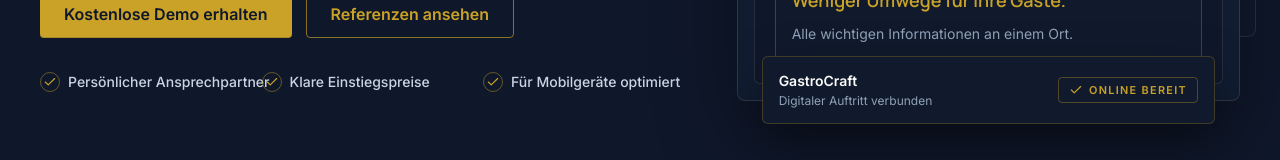
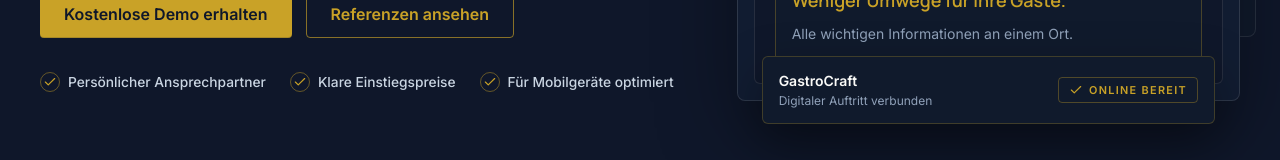
Before and after one commit to parvladimir/gastrocraft, a Next.js app: page / in a window 1280 px wide. Shown: the part 611-771 px from the top of the page. Built offline with nearby package versions, Linux system fonts and the light colour scheme; no server answers.

Commit message:
fix: balance hero trust item spacing

```diff
--- a/components/hero/hero-trust-items.tsx
+++ b/components/hero/hero-trust-items.tsx
@@ -8,9 +8,9 @@ const trustItems = [
 
 export function HeroTrustItems() {
   return (
-    <ul className="mt-8 grid max-w-[42rem] grid-cols-1 gap-x-6 gap-y-3 text-sm font-medium leading-6 text-slate-300 sm:grid-cols-2 xl:grid-cols-3">
+    <ul className="mt-8 grid max-w-[42rem] grid-cols-1 gap-x-6 gap-y-3 text-sm font-medium leading-6 text-slate-300 sm:grid-cols-2 xl:flex xl:flex-wrap xl:items-center xl:gap-x-6 xl:text-[0.86rem]">
       {trustItems.map((item) => (
-        <li key={item} className="flex min-w-0 items-center gap-2">
+        <li key={item} className="flex min-w-0 items-center gap-2 xl:min-w-fit">
           <span
             className="inline-flex h-5 w-5 shrink-0 items-center justify-center rounded-full border border-premium-gold/45 text-premium-gold"
             aria-hidden="true"
```
